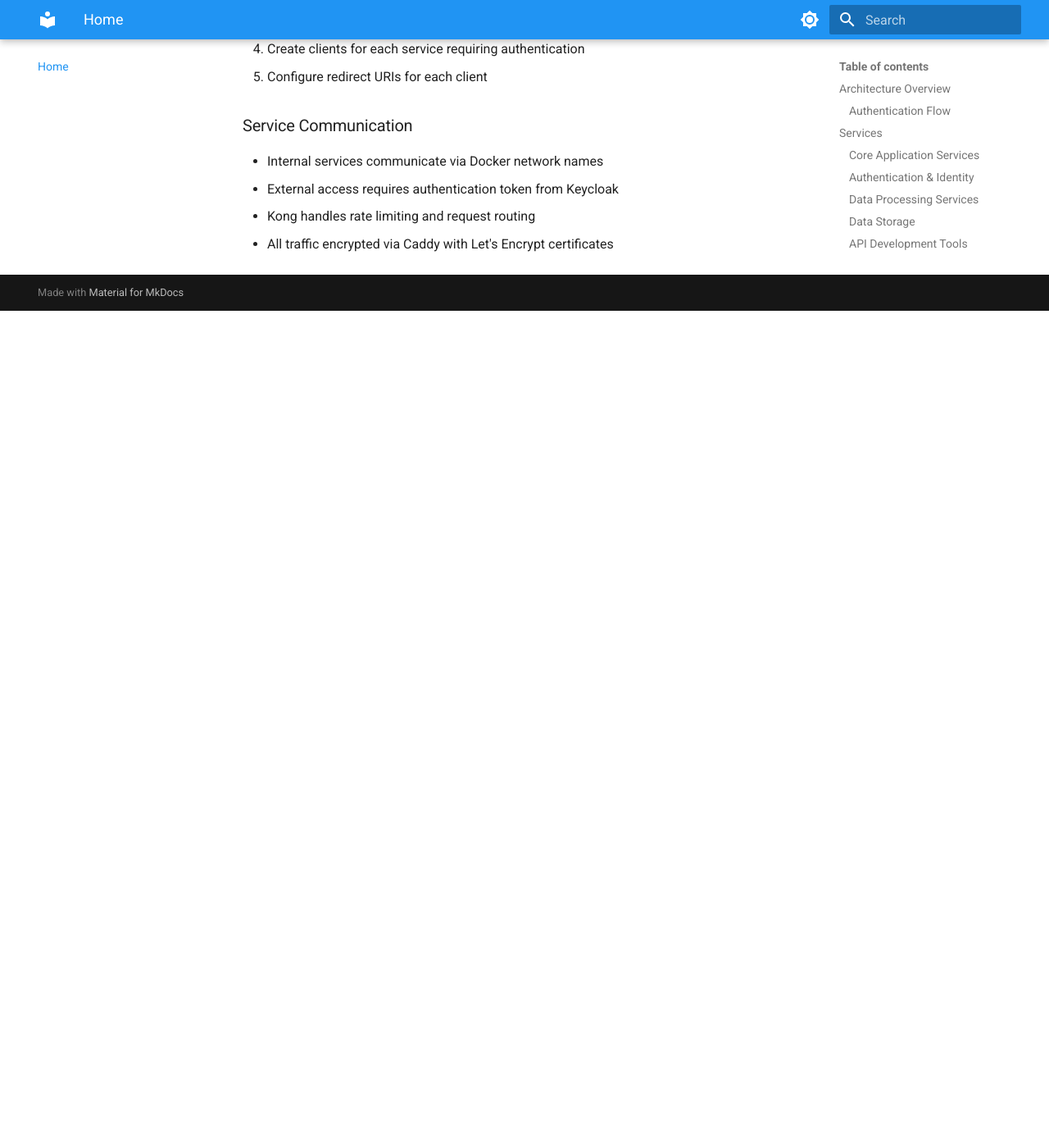
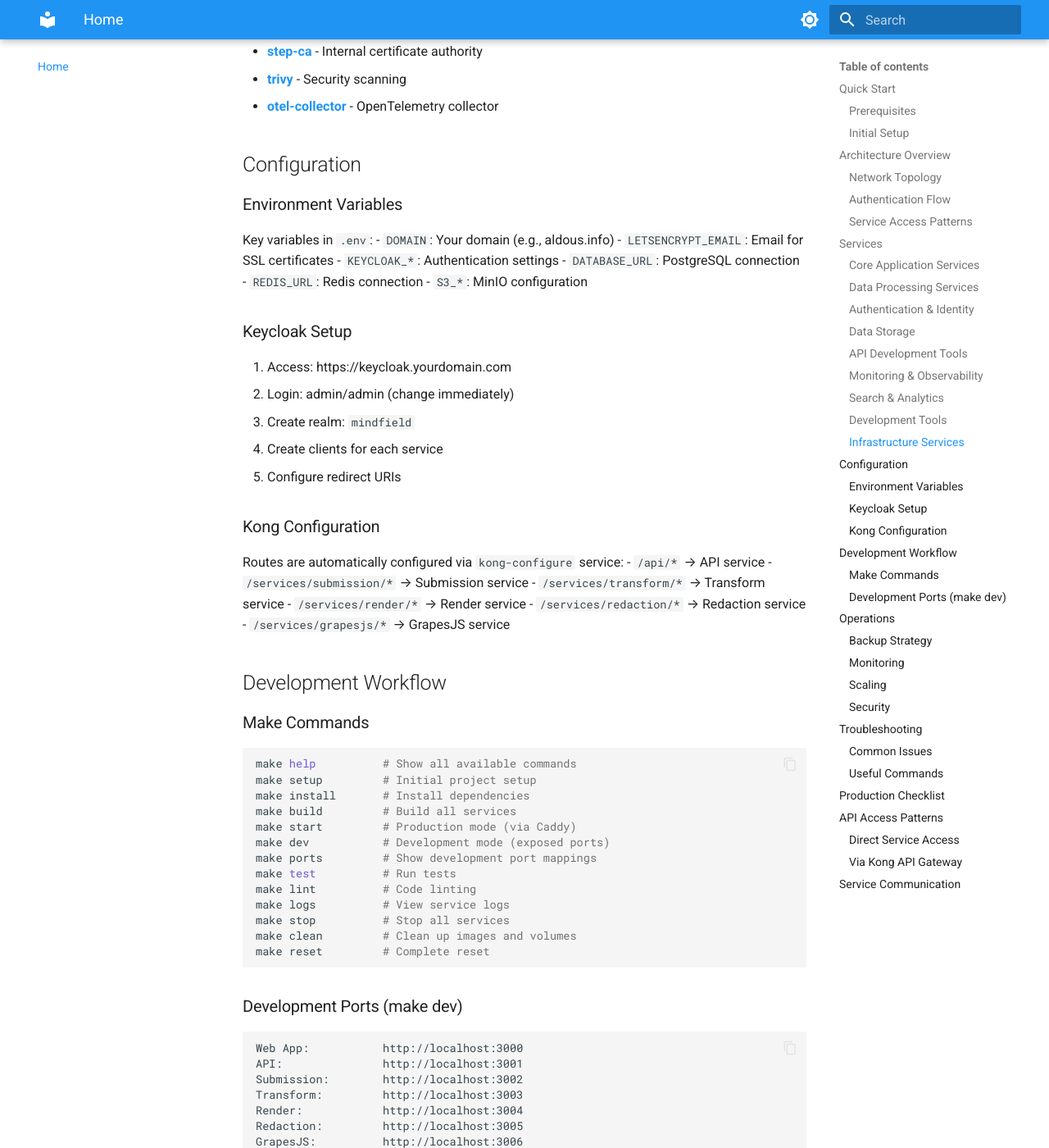
Before and after one commit to maldous/mindfield, an MkDocs documentation site: the page built from docs/content/index.md, in a window 1280 px wide and 1400 px high, scrolled down 3715 px. Shown: the whole window at 82% size. Built offline with MkDocs 1.6.1 and Material for MkDocs 9.7.7, drawn with Linux system fonts in a browser that asks for light colours; before the commit the page ends 4094 px from its top, so only the background shows below that; some of the changed text lies outside the part shown.

Commit message:
1752023268

````diff
--- a/docker-compose.yml
+++ b/docker-compose.yml
@@ -492,6 +492,8 @@
     depends_on:
       kong-database: { condition: service_healthy }
     restart: "no"
+    networks:
+      - backend
 
   kong:
     env_file:
--- a/docs/content/index.md
+++ b/docs/content/index.md
@@ -1,16 +1,77 @@
-# MindField
+# MindField Documentation
 
 MindField is a personality profiling app built with React. It helps users explore their traits through interactive questions and visual insights—like stepping into the landscape of your own mind.
 
+## Quick Start
+
+### Prerequisites
+- Docker and Docker Compose installed
+- Domain with DNS management (A records for all subdomains)
+- Ports 80 and 443 available
+
+### Initial Setup
+
+1. **Clone and configure environment**
+```bash
+git clone <repository>
+cd mindfield
+./setup.sh  # Creates .env with production settings
+# Edit .env with your domain and credentials
+```
+
+2. **Start services**
+```bash
+# Production mode (all services via Caddy reverse proxy)
+make start
+
+# Development mode (exposes individual ports)
+make dev
+
+# View all available development ports
+make ports
+```
+
+3. **Verify services**
+```bash
+# Check all services are running
+docker compose ps
+
+# View logs
+make logs
+```
+
 ## Architecture Overview
 
-All services are accessible externally via HTTPS when authenticated through Keycloak. This allows external developers to use any service remotely.
+### Network Topology
+- **frontend**: User-facing services (Caddy, web app, admin UIs)
+- **backend**: Internal services (databases, APIs, processing)
+- **monitoring**: Observability stack (Prometheus, Grafana, etc.)
 
 ### Authentication Flow
-1. All services require authentication via Keycloak OAuth2/OIDC
-2. Access `https://keycloak.aldous.info` to manage authentication
-3. API requests go through Kong Gateway at `https://api.aldous.info`
-4. Direct service access available via `https://{service}.aldous.info` when authenticated
+1. All services protected by Keycloak OAuth2/OIDC
+2. Caddy handles TLS termination with automatic Let's Encrypt certificates
+3. Kong manages API routing and rate limiting
+4. Services validate tokens with Keycloak
+
+### Service Access Patterns
+
+**Production Mode (make start)**
+All services accessible via HTTPS when authenticated:
+```
+https://aldous.info/           - Main web application
+https://api.aldous.info/       - Kong API Gateway
+https://keycloak.aldous.info/  - Authentication
+https://grafana.aldous.info/   - Monitoring dashboards
+```
+
+**Development Mode (make dev)**
+Direct port access for development:
+```
+http://localhost:3000  - Web App
+http://localhost:3001  - API
+http://localhost:3007  - Grafana
+http://localhost:3017  - Keycloak
+```
 
 ## Services
 
@@ -19,16 +80,16 @@
 - **[api](https://api.aldous.info/)** - Kong API Gateway (routes to internal services)
 - **[docs](https://docs.aldous.info/)** - This documentation site
 
-### Authentication & Identity
-- **[keycloak](https://keycloak.aldous.info/)** - OAuth2/OpenID Connect identity provider
-- **[kong](https://kong.aldous.info/)** - API gateway admin interface
-
 ### Data Processing Services
 - **[submission](https://submission.aldous.info/)** - Handles form submissions
 - **[transform](https://transform.aldous.info/)** - Data transformation service
 - **[render](https://render.aldous.info/)** - PDF/report generation
 - **[redaction](https://redaction.aldous.info/)** - PII removal service
 - **[grapesjs](https://grapesjs.aldous.info/)** - Visual editor service
+
+### Authentication & Identity
+- **[keycloak](https://keycloak.aldous.info/)** - OAuth2/OpenID Connect identity provider
+- **[kong](https://kong.aldous.info/)** - API gateway admin interface
 
 ### Data Storage
 - **postgres** - Primary database (internal only)
@@ -43,6 +104,7 @@
 - **[postgrest](https://postgrest.aldous.info/)** - REST API for PostgreSQL
 - **[swagger-ui](https://swagger-ui.aldous.info/)** - Interactive API documentation
 - **[redoc](https://redoc.aldous.info/)** - API documentation
+- **[prisma-studio](https://prisma-studio.aldous.info/)** - Database ORM UI
 
 ### Monitoring & Observability
 - **[grafana](https://grafana.aldous.info/)** - Metrics dashboards
@@ -69,15 +129,153 @@
 - **[trivy](https://trivy.aldous.info/)** - Security scanning
 - **[otel-collector](https://otel-collector.aldous.info/)** - OpenTelemetry collector
 
-### Internal Services (No UI)
-- **postgres** - Primary database
-- **pgbouncer** - Connection pooling
-- **kong-database** - Kong configuration storage
-- **redis** - Caching layer
-- **promtail** - Log shipping
-- **node-exporter** - System metrics
-- **blackbox-exporter** - Endpoint monitoring
-- **backup** - Automated backups
+## Configuration
+
+### Environment Variables
+Key variables in `.env`:
+- `DOMAIN`: Your domain (e.g., aldous.info)
+- `LETSENCRYPT_EMAIL`: Email for SSL certificates
+- `KEYCLOAK_*`: Authentication settings
+- `DATABASE_URL`: PostgreSQL connection
+- `REDIS_URL`: Redis connection
+- `S3_*`: MinIO configuration
+
+### Keycloak Setup
+1. Access: https://keycloak.yourdomain.com
+2. Login: admin/admin (change immediately)
+3. Create realm: `mindfield`
+4. Create clients for each service
+5. Configure redirect URIs
+
+### Kong Configuration
+Routes are automatically configured via `kong-configure` service:
+- `/api/*` → API service
+- `/services/submission/*` → Submission service
+- `/services/transform/*` → Transform service
+- `/services/render/*` → Render service
+- `/services/redaction/*` → Redaction service
+- `/services/grapesjs/*` → GrapesJS service
+
+## Development Workflow
+
+### Make Commands
+```bash
+make help          # Show all available commands
+make setup         # Initial project setup
+make install       # Install dependencies
+make build         # Build all services
+make start         # Production mode (via Caddy)
+make dev           # Development mode (exposed ports)
+make ports         # Show development port mappings
+make test          # Run tests
+make lint          # Code linting
+make logs          # View service logs
+make stop          # Stop all services
+make clean         # Clean up images and volumes
+make reset         # Complete reset
+```
+
+### Development Ports (make dev)
+```
+Web App:           http://localhost:3000
+API:               http://localhost:3001
+Submission:        http://localhost:3002
+Transform:         http://localhost:3003
+Render:            http://localhost:3004
+Redaction:         http://localhost:3005
+GrapesJS:          http://localhost:3006
+Grafana:           http://localhost:3007
+PostgREST:         http://localhost:3008
+Hasura:            http://localhost:3009
+PostGraphile:      http://localhost:3010
+PgAdmin:           http://localhost:3011
+Prisma Studio:     http://localhost:3012
+Swagger UI:        http://localhost:3013
+ReDoc:             http://localhost:3014
+Storybook:         http://localhost:3015
+SonarQube:         http://localhost:3016
+Keycloak:          http://localhost:3017
+Uptime Kuma:       http://localhost:3018
+```
+
+## Operations
+
+### Backup Strategy
+- PostgreSQL: Daily automated backups via `backup` service
+- MinIO: Configure bucket replication
+- Configuration: Version control + regular snapshots
+
+### Monitoring
+- Grafana dashboards: https://grafana.yourdomain.com
+- Prometheus metrics: https://prometheus.yourdomain.com
+- Uptime monitoring: https://uptime-kuma.yourdomain.com
+
+### Scaling
+- Horizontal: Add service replicas
+- Vertical: Adjust `mem_limit` and `cpus` in docker-compose.yml
+- Database: Configure read replicas
+
+### Security
+- All external traffic via HTTPS
+- Internal communication on Docker networks
+- Secrets in environment variables (use Vault for production)
+- Regular security scans via Trivy
+
+## Troubleshooting
+
+### Common Issues
+
+**Certificate errors**
+- Verify all subdomains have A records
+- Check Caddy logs: `make logs`
+- Ensure ports 80/443 are accessible
+
+**Authentication loops**
+- Check Keycloak redirect URIs
+- Verify service environment variables
+- Review Kong OIDC plugin configuration
+
+**Service discovery failures**
+- Use Docker service names (e.g., `http://api:3000`)
+- Check network assignments in docker-compose.yml
+- Verify health checks are passing
+
+**Database connection issues**
+- Check pgbouncer is healthy
+- Verify DATABASE_URL format
+- Review PostgreSQL logs
+
+### Useful Commands
+
+```bash
+# View all logs
+make logs
+
+# Restart a service
+docker compose restart <service>
+
+# Execute commands in container
+docker compose exec <service> sh
+
+# Database backup
+docker compose exec postgres pg_dump -U mindfield mindfield > backup.sql
+
+# Clear all data (WARNING: destructive)
+make reset
+```
+
+## Production Checklist
+
+- [ ] Change all default passwords
+- [ ] Configure proper SMTP for emails
+- [ ] Set up monitoring alerts
+- [ ] Enable database backups
+- [ ] Configure log retention
+- [ ] Set up SSL certificate renewal monitoring
+- [ ] Implement secret management (Vault)
+- [ ] Configure firewall rules
+- [ ] Set up CI/CD pipeline
+- [ ] Document disaster recovery procedure
 
 ## API Access Patterns
 
@@ -98,24 +296,7 @@
 https://api.aldous.info/services/grapesjs/* → GrapesJS service
 ```
 
-## Development Setup
-
-### Environment Variables
-All services use environment variables from `.env` file. Key variables:
-- `DOMAIN` - Your domain (default: aldous.info)
-- `KEYCLOAK_*` - Authentication configuration
-- `DATABASE_URL` - PostgreSQL connection
-- `REDIS_URL` - Redis connection
-- `S3_*` - MinIO/S3 configuration
-
-### Authentication Setup
-1. Access Keycloak at `https://keycloak.aldous.info`
-2. Default admin credentials: `admin/admin`
-3. Create realm: `mindfield`
-4. Create clients for each service requiring authentication
-5. Configure redirect URIs for each client
-
-### Service Communication
+## Service Communication
 - Internal services communicate via Docker network names
 - External access requires authentication token from Keycloak
 - Kong handles rate limiting and request routing
--- a/docs/mkdocs.yml
+++ b/docs/mkdocs.yml
@@ -1,5 +1,5 @@
 site_name: MindField Documentation
-site_description: Modern MindField loan submission system
+site_description: Personality profiling app with comprehensive infrastructure
 site_author: MindField Team
 site_url: https://mindfield.local
 
@@ -31,6 +31,12 @@
 
 nav:
   - Home: index.md
+  - Getting Started: getting-started.md
+  - Architecture: architecture.md
+  - Development: development.md
+  - Operations: operations.md
+  - API Reference: api.md
+  - Troubleshooting: troubleshooting.md
 
 markdown_extensions:
   - admonition
````
Also changed, not shown: other parts of docs/content/index.md (+0 -2 lines), INFRASTRUCTURE.md (added, +192 -0 lines), infrastructure-setup-plan.md (added, +136 -0 lines), knowledge.md (added, +66 -0 lines), 2 other files.
